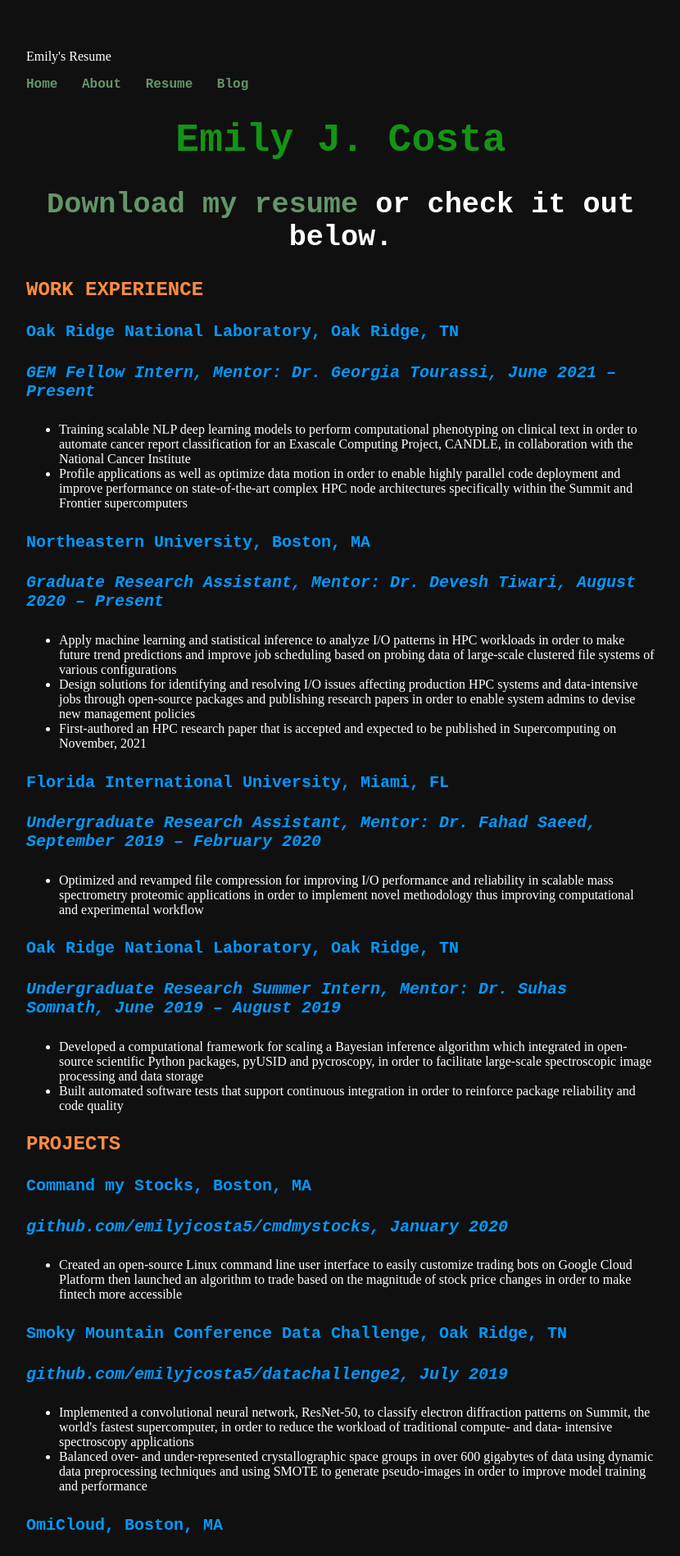
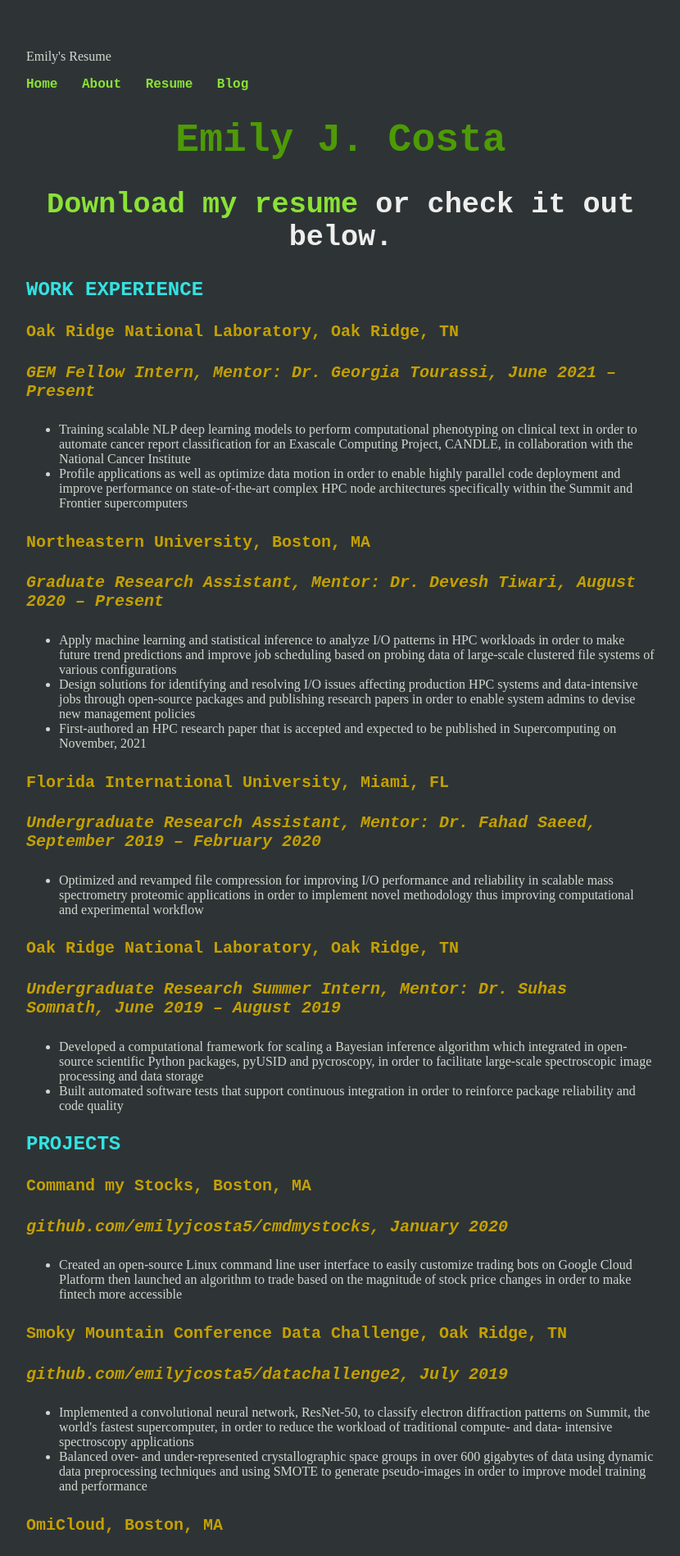
Before and after one commit to emilyjcosta5/emilyjcosta5.github.io, a Jekyll site: the page built from resume/index.md, in a window 1280 px wide. Shown: the top 1898 px of the page at 82% size, without its empty margins (224-1054 px from the left). Built offline with Jekyll 4.4.1, drawn with Linux system fonts in a browser that asks for light colours.

Commit message:
messing with text styles

```diff
--- a/css/main.css
+++ b/css/main.css
@@ -1,8 +1,8 @@
 body {
     margin: 60px auto;
     width: 60%;
-    background-color: #101010;
-    color: #ffffff;
+    background-color: #2E3436;
+    color: #D3D7CF;
 }
 nav ul, footer ul {
     font-family:"Courier New", Courier, monospace;
@@ -16,46 +16,46 @@
 }
 a {
     text-decoration: none;
-    color: #649568;
+    color: #8AE234;
 }
 a:hover {
     text-decoration: underline;
-    color: #9ccc9c;
+    color: #FCE94F;
 }
 h1 {
     font-size: 3em;
     font-family:"Courier New", Courier, monospace;
-    color: #149414;
+    color: #4E9A06;
     text-align: center;
 }
 h2 {
     font-size: 2.2em;
     font-family:"Courier New", Courier, monospace;
-    color: #ffffff;
+    color: #EEEEEC;
     text-align: center;
 }
 h3 {
     font-size: 1.5em;
     font-family:"Courier New", Courier, monospace;
-    color: #ff8c40;
+    color: #34E2E2;
     text-align: left;
 }
 h4 {
     font-size: 1.25em;
     font-family:"Courier New", Courier, monospace;
-    color: #0099ff;
+    color: #C4A000;
     text-align: left;
 }
 h5 {
     font-size: 1em;
     font-family:"Courier New", Courier, monospace;
-    color: #f984e5;
+    color: #AD7FA8;
     text-align: left;
 }
 h6 {
     font-size: 1em;
     font-family:"Courier New", Courier, monospace;
-    color: #ff0000;
+    color: #729FCF;
     text-align: left;
 }
 /*
```
